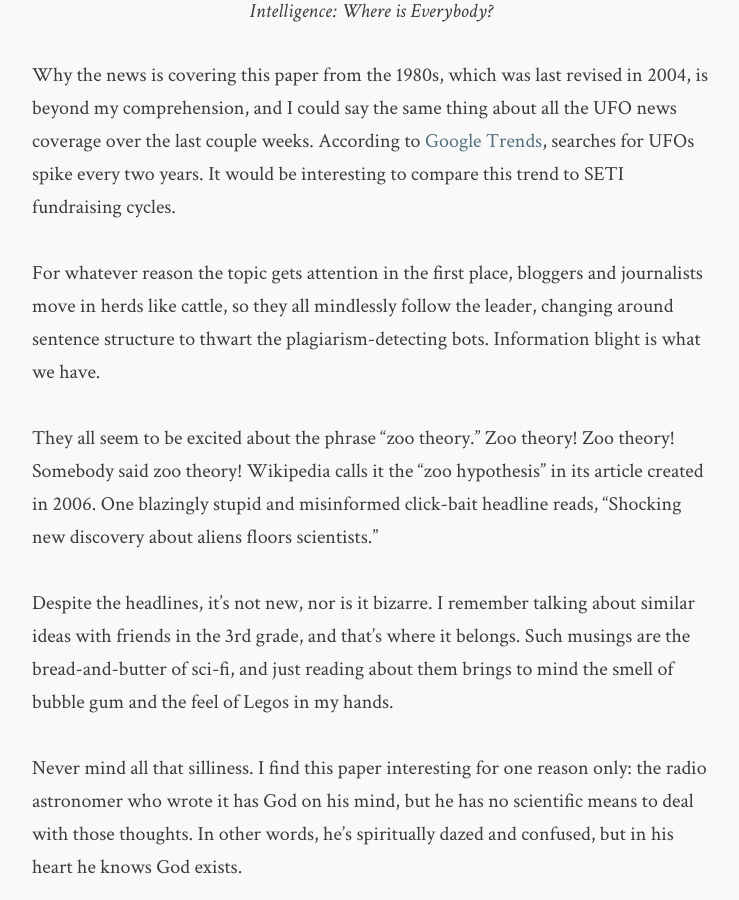
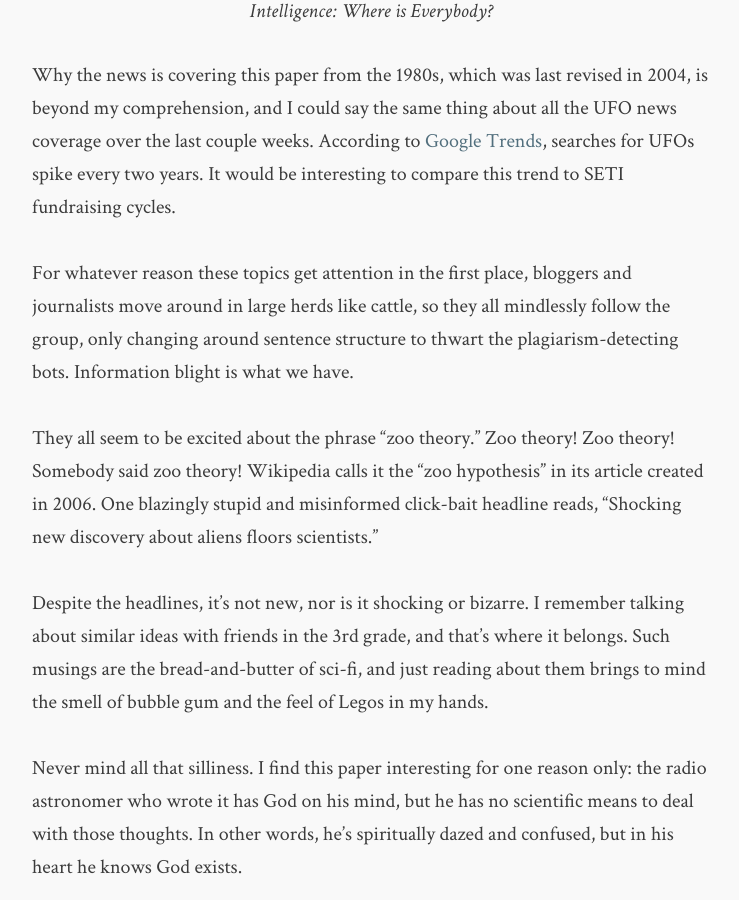
Before and after one commit to flashlightministries/oilforlight, a Jekyll site: the page built from _posts/2017-12-31-founded-upon-a-rock.md, in a window 1280 px wide and 900 px high, scrolled down 844 px. Shown: the whole window, without its empty margins (268-1007 px from the left). Built offline with Jekyll 4.4.1, drawn with Linux system fonts in a browser that asks for light colours; nearby versions of some CDN libraries; some of the changed text lies outside the part shown.

Commit message:
Update 2017-12-31-founded-upon-a-rock.md

```diff
--- a/_posts/2017-12-31-founded-upon-a-rock.md
+++ b/_posts/2017-12-31-founded-upon-a-rock.md
@@ -14,11 +14,11 @@
 
 Why the news is covering this paper from the 1980s, which was last revised in 2004, is beyond my comprehension, and I could say the same thing about all the UFO news coverage over the last couple weeks. According to [Google Trends](https://trends.google.com/trends/explore?date=today%205-y&q=ufo){:target="_blank"}, searches for UFOs spike every two years. It would be interesting to compare this trend to SETI fundraising cycles.
 
-For whatever reason the topic gets attention in the first place, bloggers and journalists move in herds like cattle, so they all mindlessly follow the leader, changing around sentence structure to thwart the plagiarism-detecting bots. Information blight is what we have.
+For whatever reason these topics get attention in the first place, bloggers and journalists move around in large herds like cattle, so they all mindlessly follow the group, only changing around sentence structure to thwart the plagiarism-detecting bots. Information blight is what we have.
 
 They all seem to be excited about the phrase "zoo theory." Zoo theory! Zoo theory! Somebody said zoo theory! Wikipedia calls it the "zoo hypothesis" in its article created in 2006. One blazingly stupid and misinformed click-bait headline reads, "Shocking new discovery about aliens floors scientists."
 
-Despite the headlines, it's not new, nor is it bizarre. I remember talking about similar ideas with friends in the 3rd grade, and that's where it belongs. Such musings are the bread-and-butter of sci-fi, and just reading about them brings to mind the smell of bubble gum and the feel of Legos in my hands.
+Despite the headlines, it's not new, nor is it shocking or bizarre. I remember talking about similar ideas with friends in the 3rd grade, and that's where it belongs. Such musings are the bread-and-butter of sci-fi, and just reading about them brings to mind the smell of bubble gum and the feel of Legos in my hands.
 
 Never mind all that silliness. I find this paper interesting for one reason only: the radio astronomer who wrote it has God on his mind, but he has no scientific means to deal with those thoughts. In other words, he's spiritually dazed and confused, but in his heart he knows God exists.
 
@@ -34,7 +34,7 @@
 
 Back to the paper in focus, the author uses two words to describe our planet and ourselves, two ideas that follow directly from Darwinian evolution: he says we're ordinary, and we're intermediate. We're ordinary in the sense that nothing makes us special as humans, aside from our local advantage of intelligence over other lifeforms on this planet -- basically, we're just apes, ants, pond scum with big brains. And we're intermediate in the sense that we're still developing through natural selection and such, since evolution continuously operates, and now our evolution is supercharged by our understanding and utilization of the scientific method and technology. This last idea brings about the belief in transhumanism and "the singularity."
 
-With regard to ETs, this mindset leads directly to the assumption that we are probably not alone in the universe, and further, that ETs are probably more advanced than us, and further still, that they would view us as mere primitive animals, and finally, that they either don't care about us or they're just observing us without revealing themselves (Zoo theory, zoo theory! What a mind-blowing concept!).
+With regard to ETs, this mindset leads directly to the assumption that we are probably not alone in the universe, and further, that ETs are probably more advanced than us, and further still, that they would view us as mere primitive animals, and finally, that they either don't care about us or they're just observing us without revealing themselves (as if we're animals in a zoo. Zoo theory, zoo theory! What a mind-blowing concept! How shocking!).
 
 With regard to the Christian view of things, which asserts that mankind is special, unique, created in the image of God and taking part in His eternal plan, this scientist warns, "Now we must be wary of slipping off the craggy cliff edge that forms the boundary between the solid ground of science and the mists and vapors of philosophy and religion."
 
```
